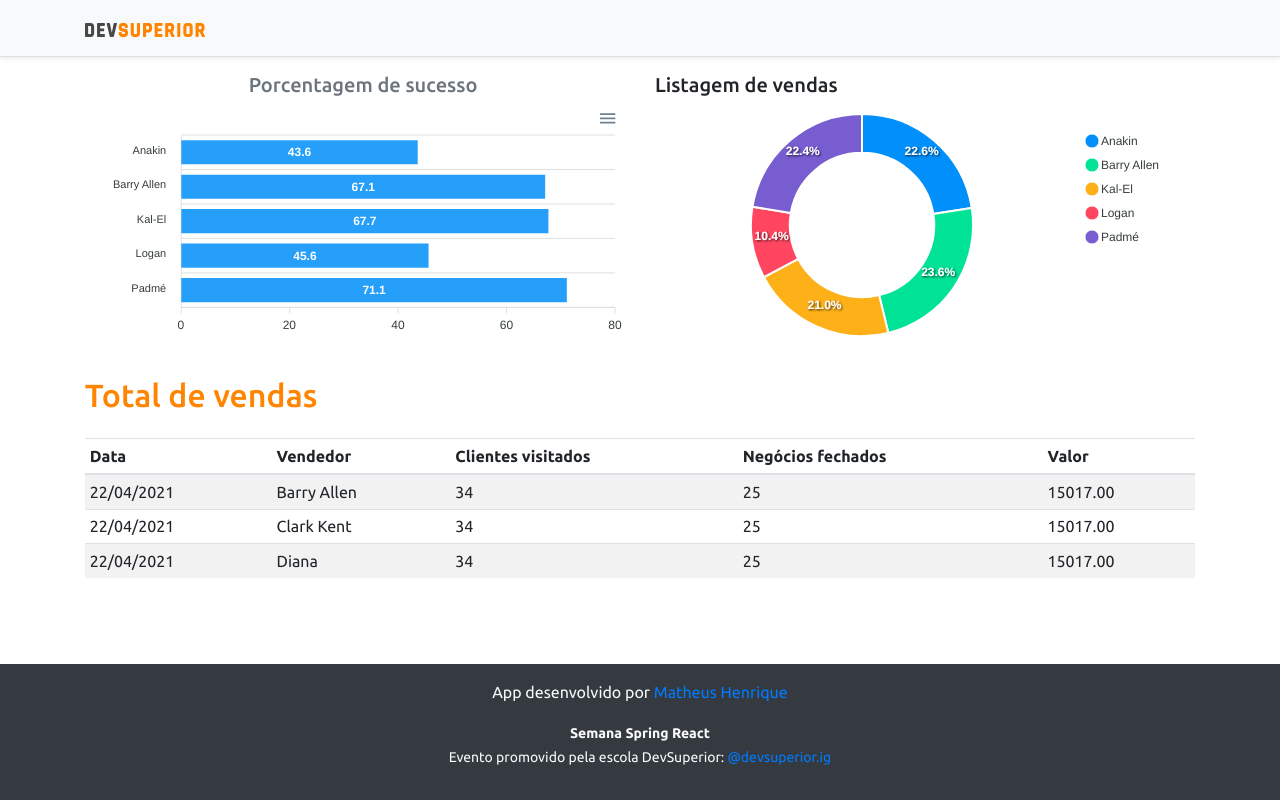
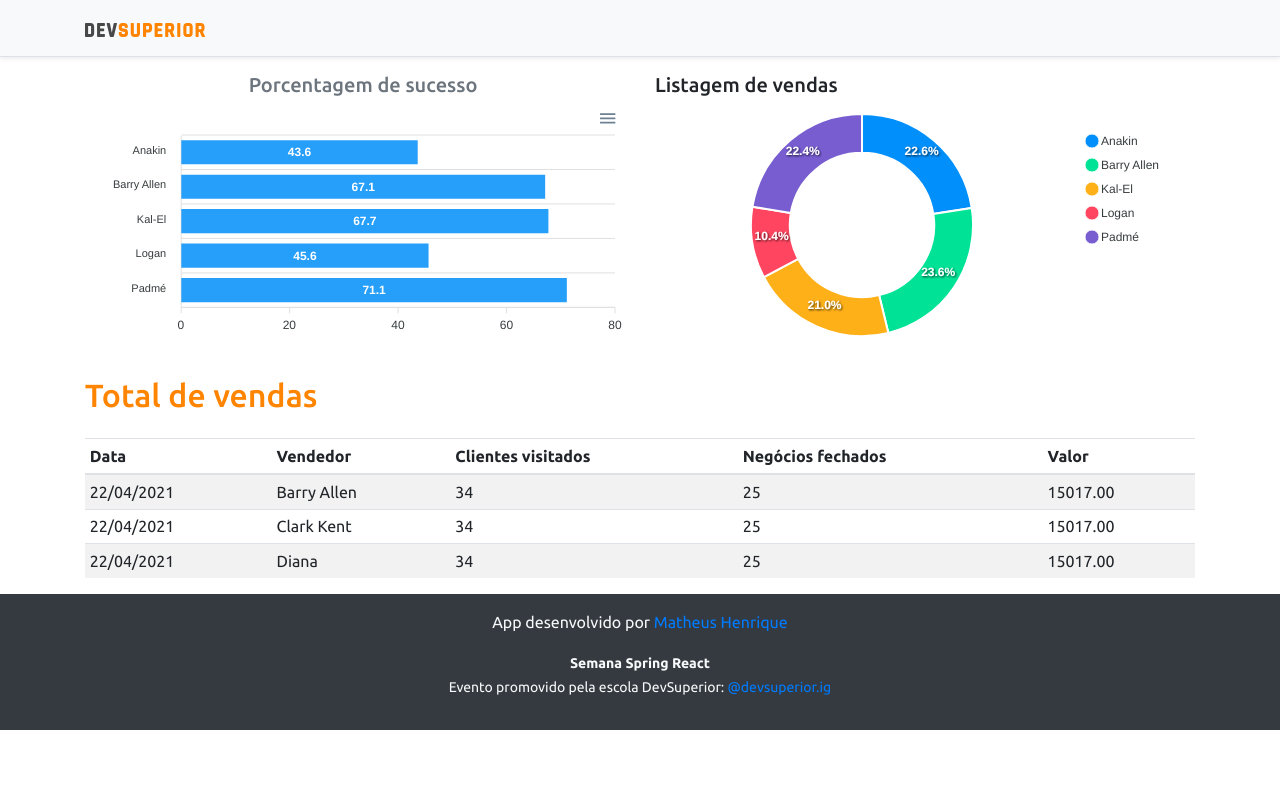
Before and after one commit to hmatheus00/projetosds3, a React (Create React App) app in the folder frontend/: page /dashboard in a window 1280 px wide. Built offline with nearby package versions, Linux system fonts and the light colour scheme.

Commit message:
Add rotas

```diff
--- a/frontend/package.json
+++ b/frontend/package.json
@@ -17,6 +17,7 @@
     "react": "^17.0.2",
     "react-apexcharts": "^1.3.9",
     "react-dom": "^17.0.2",
+    "react-router-dom": "^5.2.0",
     "react-scripts": "4.0.3",
     "typescript": "^4.2.4",
     "web-vitals": "^1.1.1"
@@ -44,5 +45,8 @@
       "last 1 firefox version",
       "last 1 safari version"
     ]
+  },
+  "devDependencies": {
+    "@types/react-router-dom": "^5.1.7"
   }
 }
--- a/frontend/src/App.tsx
+++ b/frontend/src/App.tsx
@@ -1,32 +1,7 @@
-import Barchart from 'components/Barchart';
-import Datatable from 'components/DataTable';
-import Donutcharts from 'components/Donutchart';
-import Footer from 'components/Footer';
-import Navbar from 'components/Navbar';
-
+import Routes from './Routes'
 function App() {
   return (
-      <>
-      <Navbar />
-      <div className="container">
-        <div className="row px-3">
-          <div className="col-sm-6">
-            <h5 className="text-center text-secondary">Porcentagem de sucesso</h5>
-            <Barchart />
-          </div>
-          <div className="col-sm-6">
-            <h5>Listagem de vendas</h5>
-            <Donutcharts />
-          </div>
-        </div>
-
-        <div className="py-3">
-          <h2 className="text-primary">Total de vendas</h2>
-        </div>
-        <Datatable />
-      </div>
-      <Footer />
-      </>
+    <Routes />
   );
 }
 
--- /dev/null
+++ b/frontend/src/Routes.tsx
@@ -0,0 +1,19 @@
+import Home from './pages/Home';
+import Dashboard from './pages/Dashboard';
+import { BrowserRouter, Switch, Route } from 'react-router-dom';
+function Routes(){
+    return (
+        <BrowserRouter>
+            <Switch>
+                <Route path="/" exact>
+                    <Home />
+                </Route>
+                <Route path="/dashboard" exact>
+                    <Dashboard />
+                </Route>
+            </Switch>
+        </BrowserRouter>
+    )
+}
+
+export default Routes;
--- /dev/null
+++ b/frontend/src/pages/Dashboard/index.tsx
@@ -0,0 +1,35 @@
+import Barchart from 'components/Barchart';
+import Datatable from 'components/DataTable';
+import Donutcharts from 'components/Donutchart';
+import Footer from 'components/Footer';
+import Navbar from 'components/Navbar';
+
+function Dashboard() {
+    return (
+      <div>
+        <>
+          <Navbar />
+          <div className="container">
+            <div className="row px-3">
+              <div className="col-sm-6">
+                <h5 className="text-center text-secondary">Porcentagem de sucesso</h5>
+                <Barchart />
+              </div>
+              <div className="col-sm-6">
+                <h5>Listagem de vendas</h5>
+                <Donutcharts />
+              </div>
+            </div>
+
+            <div className="py-3">
+              <h2 className="text-primary">Total de vendas</h2>
+            </div>
+            <Datatable />
+          </div>
+          <Footer />
+        </>
+      </div>
+    );
+  }
+
+  export default Dashboard;
--- /dev/null
+++ b/frontend/src/pages/Home/index.tsx
@@ -0,0 +1,11 @@
+
+
+function Home() {
+  return (
+    <div>
+        <h2>Home</h2>
+    </div>
+  );
+}
+
+export default Home;
```
Also changed, not shown: 1 other file (tests, documents, lock files or other folders).
